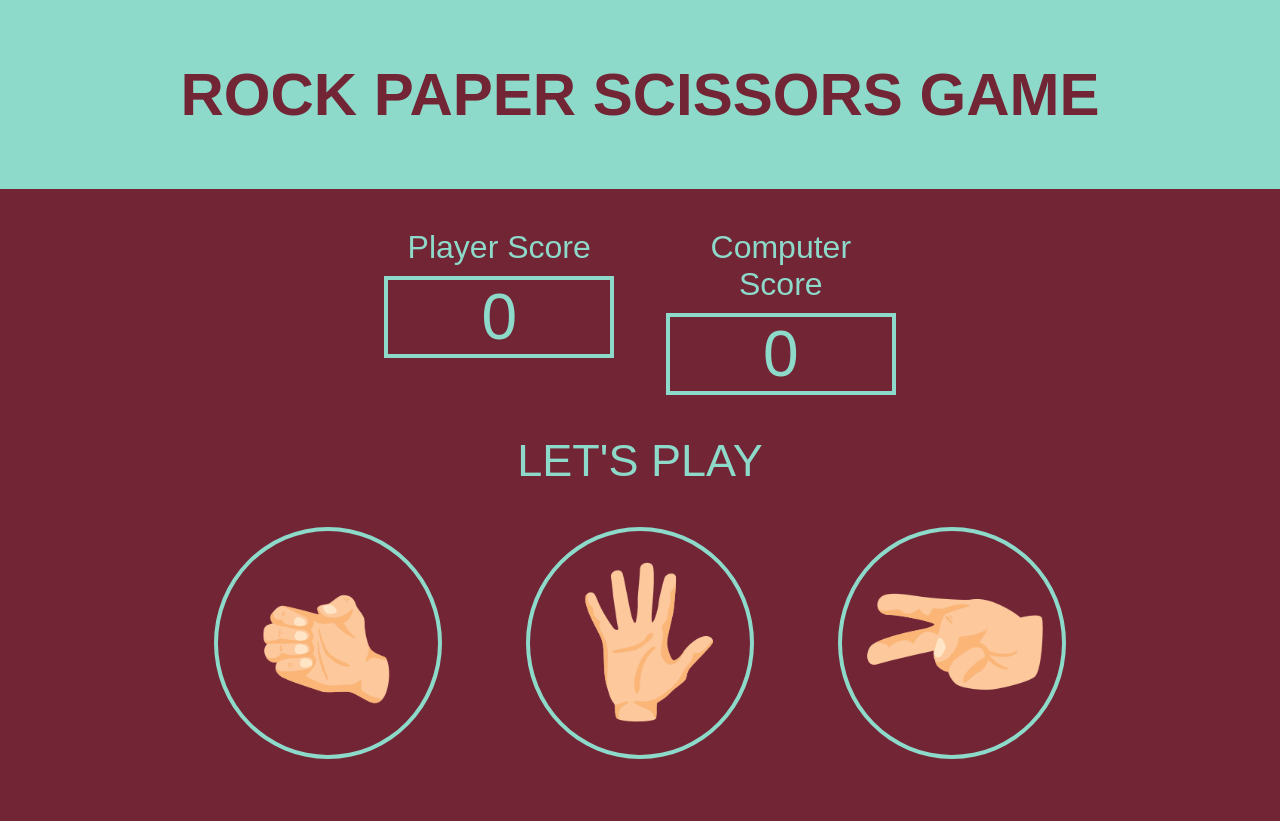
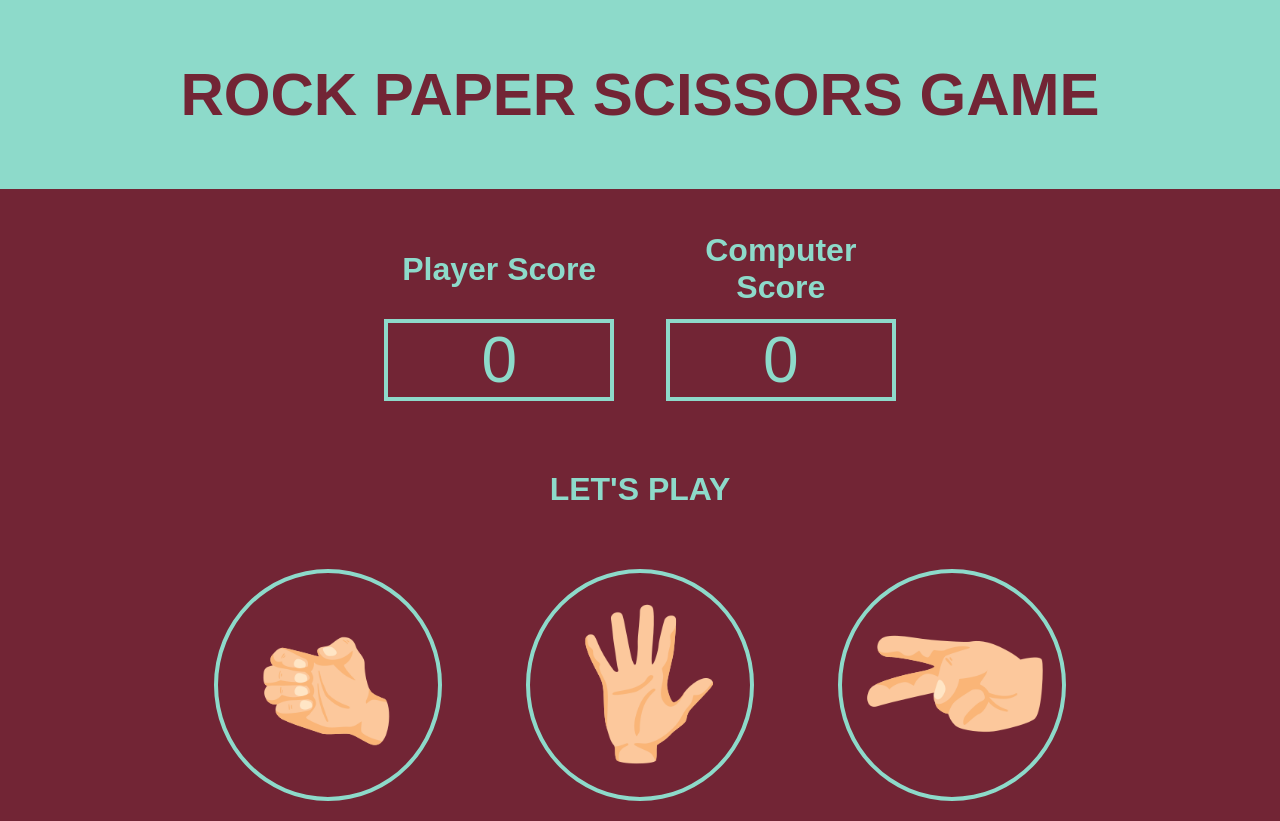
Before and after one commit to Morswin19/RockPaperScissors, a plain HTML site: page index.html in a window 1280 px wide. Before the commit the page ends 800 px from the top, so only its background shows below. Drawn offline with Linux system fonts and the light colour scheme.

Commit message:
add sass file small style changes

```diff
--- a/index.html
+++ b/index.html
@@ -1,31 +1,42 @@
 <!DOCTYPE html>
 <html lang="en">
+
 <head>
 	<meta charset="UTF-8">
 	<title>Rock Paper Scissors</title>
 	<link rel="stylesheet" href="style.css">
 	<link rel="shortcut icon" type="image/png" href="./img/favicon.png">
 </head>
+
 <body>
 	<header>
-		<h1 id = "title" class = "text-center">ROCK PAPER SCISSORS GAME</h1>
+		<h1 id="title" class="text-center">ROCK PAPER SCISSORS GAME</h1>
 	</header>
-	<div id = "main">
-		<div id = "scores" class = "text-center">
-			<div id = "playerTitle" class = "scoreTitle float-left text-center">Player Score
-				<div id = "playerScore" class = "score">0</div>
+	<div id="main">
+		<div id="scores" class="text-center">
+			<div id="playerTitle" class="scoreTitle float-left text-center">
+				<div class='scoreContainer'>
+					<h1>Player Score</h1>
+				</div>
+				<div id="playerScore" class="score">0</div>
 			</div>
-			<div id = "computerTitle" class = "scoreTitle float-right text-center">Computer Score
-				<div id = "computerScore" class = "score">0</div>
+			<div id="computerTitle" class="scoreTitle float-right text-center">
+				<div class='scoreContainer'>
+					<h1>Computer Score</h1>
+				</div>
+				<div id="computerScore" class="score">0</div>
+
+			</div>
+			<div id="winTextContainer" class="text-center">
+				<h1 id="winText">LET'S PLAY</h1>
 			</div>
 		</div>
-		<div id = "winText" class = "text-center">LET'S PLAY</div>
-	</div>
-	<div id = "images">
-		<div id = "rock" class = "hand"><img src="img/rock.png" onclick = "check('rock')"></div>
-		<div id = "paper" class = "hand"><img src="img/paper.png" onclick = "check('paper')"></div>
-		<div id = "scissors" class = "hand"><img src="img/scissors.png" onclick = "check('scissors')"></div>
-	</div>
-	<script src="app.js"></script>
+		<div id="images">
+			<div id="rock" class="hand"><img src="img/rock.png" onclick="check('rock')"></div>
+			<div id="paper" class="hand"><img src="img/paper.png" onclick="check('paper')"></div>
+			<div id="scissors" class="hand"><img src="img/scissors.png" onclick="check('scissors')"></div>
+		</div>
+		<script src="app.js"></script>
 </body>
+
 </html>
--- /dev/null
+++ b/style.sass
@@ -0,0 +1,100 @@
+*
+    margin: 0
+    padding: 0
+    box-sizing: border-box
+
+body
+    background-color: rgb(114, 37, 53)
+    color: rgb(141, 218, 202)
+    font-family: sans-serif
+    cursor: default
+
+img
+    width: 200px
+    height: 200px
+    -webkit-tap-highlight-color: rgba(255, 255, 255, 0)
+
+h1
+    font-size: 60px
+    background-color: rgb(141, 218, 202)
+    color: rgb(114, 37, 53)
+    padding: 1em
+
+.float-left
+    float: left
+
+.float-right
+    float: right
+
+#scores
+    margin-left: 30%
+    margin-right: 30%
+    margin-top: 40px
+
+.text-center
+    text-align: center
+
+.score
+    border: 4px solid rgb(141, 218, 202)
+    font-size: 64px
+    margin: 10px 0 20px 0
+
+#winTextContainer
+    min-height: 120px
+    clear: both
+    font-family: sans-serif
+    display: flex
+    h1
+        padding: 10px
+        color: rgb(141, 218, 202)
+        margin: auto
+        font-size: 32px
+        background-color: transparent
+
+.hand
+    display: inline-block
+    border: 4px solid rgb(141, 218, 202)
+    border-radius: 50%
+    padding: 10px
+    margin: 20px 40px 20px 40px
+    transition: all 0.3s linear
+    -webkit-tap-highlight-color: rgba(255, 255, 255, 0)
+
+.scoreTitle
+    width: 45%
+    height: 200px
+
+    .scoreContainer
+        display: flex
+        height: 80px
+        align-items: center
+        h1
+            font-size: 32px
+            background-color: transparent
+            color: rgb(141, 218, 202)
+            text-align: center
+            margin: auto
+            padding: 0
+
+#images
+    text-align: center
+
+.green-glow
+    border: 4px solid lawngreen
+    box-shadow: 0 10px 10px silver
+    background-color: rgb(3, 50, 99)
+
+.red-glow
+    border: 4px solid red
+    box-shadow: 0 10px 10px olive
+    background-color: rgb(3, 50, 99)
+
+.gray-glow
+    border: 4px solid gray
+    box-shadow: 0 10px 10px peru
+    background-color: rgb(3, 50, 99)
+
+@media (hover: hover)
+    .hand:hover
+        cursor: pointer
+        background-color: rgb(3, 50, 99)
```
Also changed, not shown: style.css, 1 other file.
